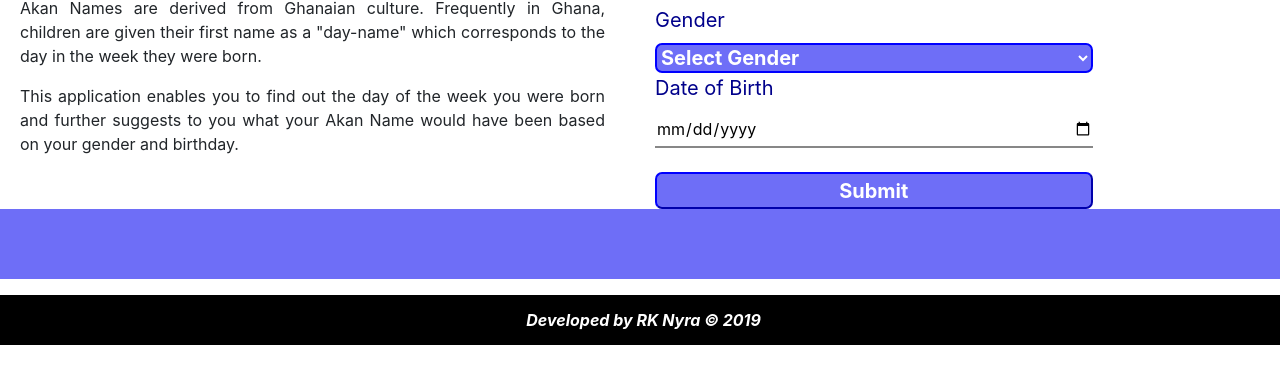
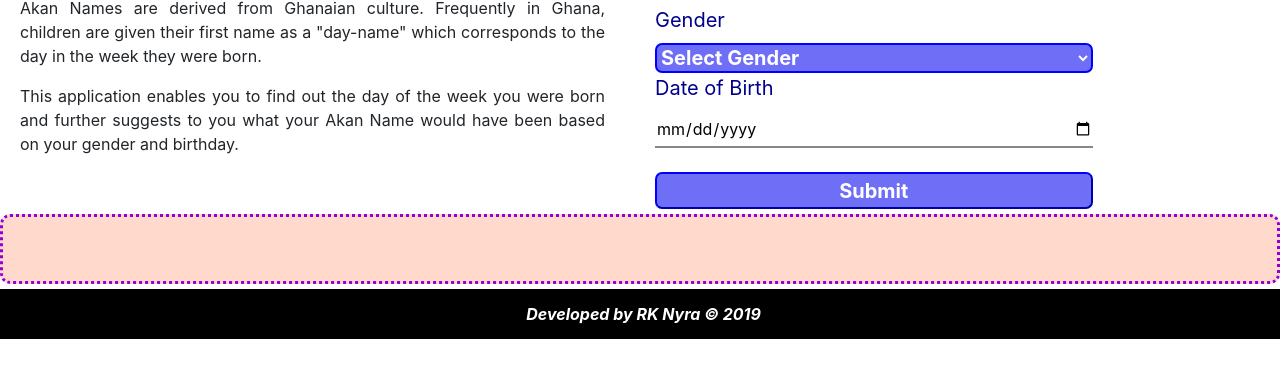
Before and after one commit to RkNyra/akan-name-generator, a plain HTML site: page index.html in a window 1280 px wide. Shown: the part 312-696 px from the top of the page. Drawn offline with Linux system fonts and the light colour scheme.

Commit message:
edit style for the reaveal-result div

```diff
--- a/css/styles.css
+++ b/css/styles.css
@@ -54,6 +54,7 @@ label {
 input[type=submit] {
     width: 70%;
     border-width: 2px;
+    margin-bottom: 5px;
     border-radius: 7px;
     border-color: blue;
     background-color: rgb(110, 110, 247);
@@ -63,13 +64,18 @@ input[type=submit] {
 }
 
 #reveal-result {
-    background-color: rgb(110, 110, 247);
+    background-color: #FFD9CC;
+    height: 70px;
+    padding-top: 10px;
+    padding-bottom: 10px;
+    margin-bottom: 5px;
+    border: dotted darkviolet;
+    border-radius: 10px;
     font-family: Georgia, 'Times New Roman', Times, serif;
-    font-size: 33px;
+    font-size: 28px;
     font-weight: 700;
-    color: black;
+    color: #333;
     font-style: italic;
-    height: 70px;
     text-align: center;
 }
 
--- a/index.html
+++ b/index.html
@@ -30,35 +30,24 @@
 
         <div class="col-md-6">
             <h2>Find out your Akan Name - fill in the following:</h2>
-            <!-- <form> -->
-            <!-- <input type="radio" name="gender" value="female">Female<br> -->
-            <!-- <input type="radio" name="gender" value="male"> Male<br> -->
-            <!-- </form> -->
 
-            <!-- <form name="dataCollection" onsubmit="return calculateAkanName()"> -->
-            <!-- <form onclick="return generateAkanName"> -->
             <form id="akanForm">
                 <label for="gender">Gender</label>
                 <div class="selectbox">
                     <select id="gender" required>
-                      <!-- validation -->
                       <option value="">Select Gender</option>
                       <option value="female">Female</option>
                       <option value="male">Male</option>
-                      <!-- <option value="other">Other</option> -->
                     </select>
                 </div>
+
                 <label for="Date">Date of Birth</label><br>
                 <input id="date" type="Date" required><br>
                 <input type="submit" value="Submit">
             </form>
         </div>
     </div>
-    <div>
-        <!-- reveal answer here and  -->
-        <p id="reveal-result"></p>
-        <!-- insert Akan Names here ... 7 rows , three columns -->
-    </div>
+    <div id="reveal-result"></div>
 
     <div class="footer">
         Developed by RK Nyra &copy; 2019
```
